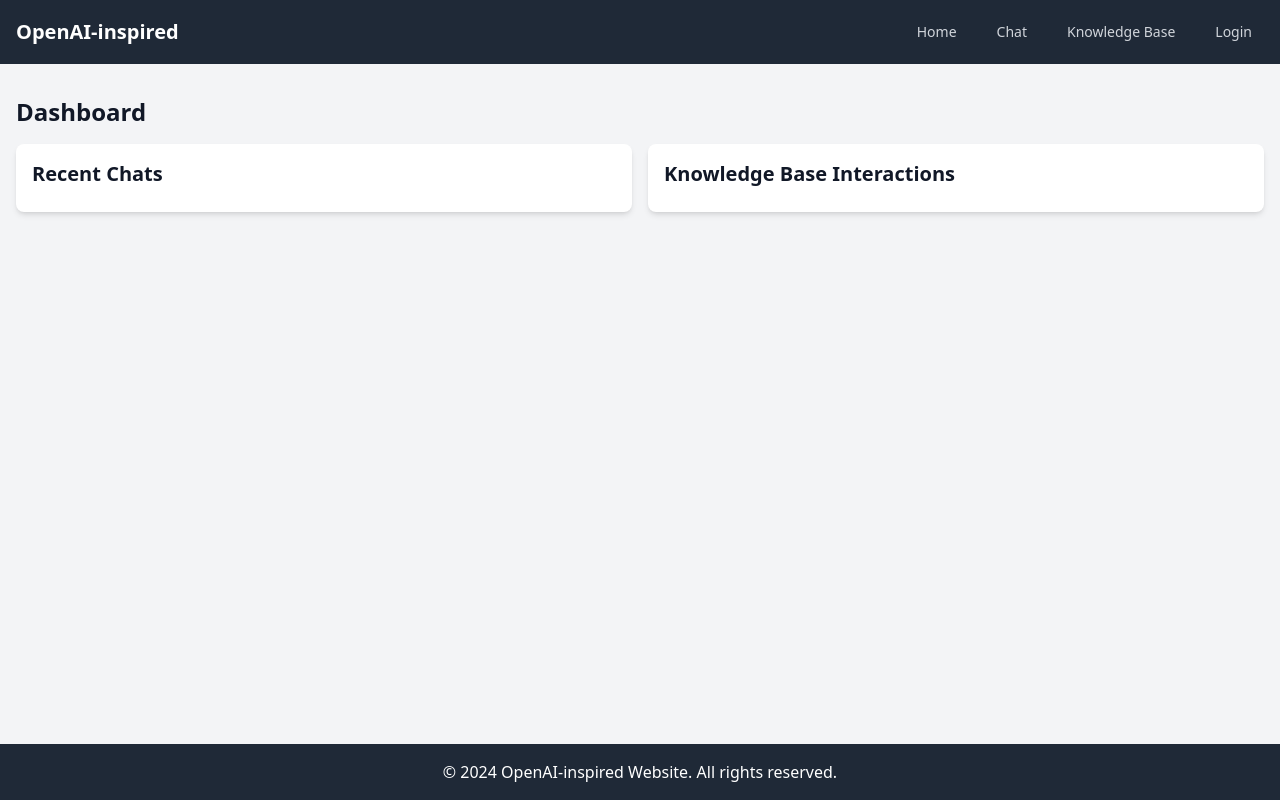
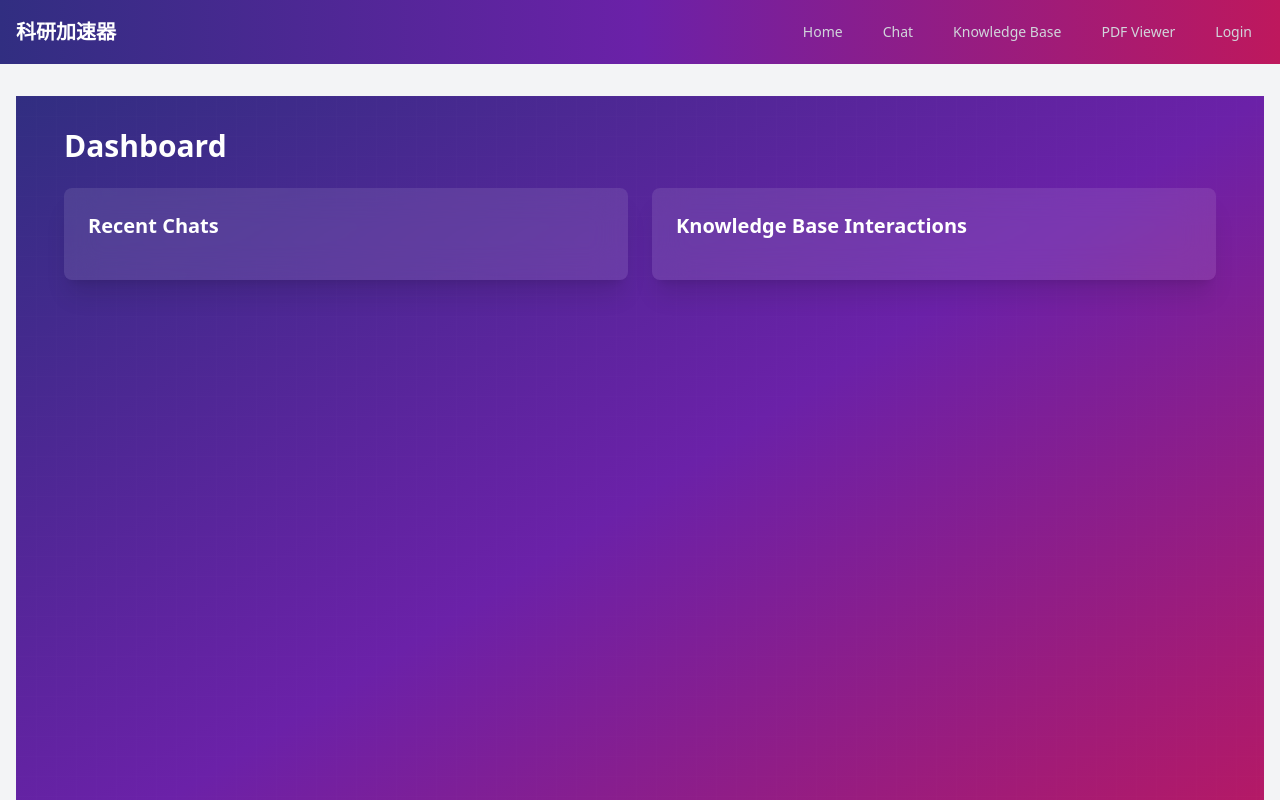
Before and after one commit to qixinbo/ResearchIdeaGenerator, a Vue app in the folder IdeaGenerator/frontend/: page /dashboard in a window 1280 px wide. Shown: the top 800 px of the page. Built offline with nearby package versions, Linux system fonts and the light colour scheme.

Commit message:
update UI

```diff
--- a/IdeaGenerator/frontend/index.html
+++ b/IdeaGenerator/frontend/index.html
@@ -4,7 +4,7 @@
     <meta charset="UTF-8" />
     <link rel="icon" type="image/svg+xml" href="/vite.svg" />
     <meta name="viewport" content="width=device-width, initial-scale=1.0" />
-    <title>Vite + Vue + TS</title>
+    <title>科研创新</title>
   </head>
   <body>
     <div id="app"></div>
--- a/IdeaGenerator/frontend/src/App.vue
+++ b/IdeaGenerator/frontend/src/App.vue
@@ -11,7 +11,7 @@ import Navbar from './components/Navbar.vue'
     </main>
     <footer class="bg-gray-800 text-white py-4">
       <div class="container mx-auto text-center">
-        &copy; 2024 OpenAI-inspired Website. All rights reserved.
+        &copy; 2024 Powered by Qi Xinbo. All rights reserved.
       </div>
     </footer>
   </div>
--- a/IdeaGenerator/frontend/src/components/Navbar.vue
+++ b/IdeaGenerator/frontend/src/components/Navbar.vue
@@ -19,24 +19,25 @@ const logout = async () => {
 </script>
 
 <template>
-  <nav class="bg-gray-800">
+  <nav class="bg-gradient-to-r from-indigo-900 via-purple-800 to-pink-700 backdrop-filter backdrop-blur-lg bg-opacity-30">
     <div class="container mx-auto px-4">
       <div class="flex items-center justify-between h-16">
         <div class="flex items-center">
-          <a href="/" class="text-white font-bold text-xl">OpenAI-inspired</a>
+          <a href="/" class="text-white font-bold text-xl">科研加速器</a>
         </div>
         <div class="hidden md:block">
           <div class="ml-10 flex items-baseline space-x-4">
-            <router-link to="/" class="text-gray-300 hover:text-white px-3 py-2 rounded-md text-sm font-medium">Home</router-link>
-            <router-link to="/chat" class="text-gray-300 hover:text-white px-3 py-2 rounded-md text-sm font-medium">Chat</router-link>
-            <router-link to="/knowledge-base" class="text-gray-300 hover:text-white px-3 py-2 rounded-md text-sm font-medium">Knowledge Base</router-link>
-            <router-link v-if="authStore.isAuthenticated" to="/dashboard" class="text-gray-300 hover:text-white px-3 py-2 rounded-md text-sm font-medium">Dashboard</router-link>
-            <button v-if="authStore.isAuthenticated" @click="logout" class="text-gray-300 hover:text-white px-3 py-2 rounded-md text-sm font-medium">Logout</button>
-            <router-link v-else to="/login" class="text-gray-300 hover:text-white px-3 py-2 rounded-md text-sm font-medium">Login</router-link>
+            <router-link to="/" class="nav-link">Home</router-link>
+            <router-link to="/chat" class="nav-link">Chat</router-link>
+            <router-link to="/knowledge-base" class="nav-link">Knowledge Base</router-link>
+            <router-link to="/pdf-viewer" class="nav-link">PDF Viewer</router-link>
+            <router-link v-if="authStore.isAuthenticated" to="/dashboard" class="nav-link">Dashboard</router-link>
+            <button v-if="authStore.isAuthenticated" @click="logout" class="nav-link">Logout</button>
+            <router-link v-else to="/login" class="nav-link">Login</router-link>
           </div>
         </div>
         <div class="md:hidden">
-          <button @click="toggleMenu" class="text-gray-300 hover:text-white focus:outline-none">
+          <button @click="toggleMenu" class="text-white hover:text-gray-200 focus:outline-none">
             <svg class="h-6 w-6" fill="none" viewBox="0 0 24 24" stroke="currentColor">
               <path v-if="!isMenuOpen" stroke-linecap="round" stroke-linejoin="round" stroke-width="2" d="M4 6h16M4 12h16M4 18h16" />
               <path v-else stroke-linecap="round" stroke-linejoin="round" stroke-width="2" d="M6 18L18 6M6 6l12 12" />
@@ -46,14 +47,45 @@ const logout = async () => {
       </div>
     </div>
     <div v-if="isMenuOpen" class="md:hidden">
-      <div class="px-2 pt-2 pb-3 space-y-1 sm:px-3">
-        <router-link to="/" class="text-gray-300 hover:text-white block px-3 py-2 rounded-md text-base font-medium">Home</router-link>
-        <router-link to="/chat" class="text-gray-300 hover:text-white block px-3 py-2 rounded-md text-base font-medium">Chat</router-link>
-        <router-link to="/knowledge-base" class="text-gray-300 hover:text-white block px-3 py-2 rounded-md text-base font-medium">Knowledge Base</router-link>
-        <router-link v-if="authStore.isAuthenticated" to="/dashboard" class="text-gray-300 hover:text-white block px-3 py-2 rounded-md text-base font-medium">Dashboard</router-link>
-        <button v-if="authStore.isAuthenticated" @click="logout" class="text-gray-300 hover:text-white block px-3 py-2 rounded-md text-base font-medium">Logout</button>
-        <router-link v-else to="/login" class="text-gray-300 hover:text-white block px-3 py-2 rounded-md text-base font-medium">Login</router-link>
+      <div class="px-2 pt-2 pb-3 space-y-1 sm:px-3 bg-indigo-900 bg-opacity-90">
+        <router-link to="/" class="nav-link-mobile">Home</router-link>
+        <router-link to="/chat" class="nav-link-mobile">Chat</router-link>
+        <router-link to="/knowledge-base" class="nav-link-mobile">Knowledge Base</router-link>
+        <router-link to="/pdf-viewer" class="nav-link-mobile">PDF Viewer</router-link>
+        <router-link v-if="authStore.isAuthenticated" to="/dashboard" class="nav-link-mobile">Dashboard</router-link>
+        <button v-if="authStore.isAuthenticated" @click="logout" class="nav-link-mobile">Logout</button>
+        <router-link v-else to="/login" class="nav-link-mobile">Login</router-link>
       </div>
     </div>
   </nav>
 </template>
+
+<style scoped>
+.nav-link {
+  @apply text-gray-300 hover:text-white px-3 py-2 rounded-md text-sm font-medium transition duration-300 ease-in-out relative overflow-hidden;
+}
+
+.nav-link::before {
+  content: '';
+  @apply absolute inset-0 bg-gradient-to-r from-blue-500 to-purple-500 opacity-0 transition-opacity duration-300 ease-in-out;
+  z-index: -1;
+}
+
+.nav-link:hover::before {
+  @apply opacity-100;
+}
+
+.nav-link-mobile {
+  @apply text-gray-300 hover:text-white block px-3 py-2 rounded-md text-base font-medium transition duration-300 ease-in-out relative overflow-hidden;
+}
+
+.nav-link-mobile::before {
+  content: '';
+  @apply absolute inset-0 bg-gradient-to-r from-blue-500 to-purple-500 opacity-0 transition-opacity duration-300 ease-in-out;
+  z-index: -1;
+}
+
+.nav-link-mobile:hover::before {
+  @apply opacity-100;
+}
+</style>
--- a/IdeaGenerator/frontend/src/main.ts
+++ b/IdeaGenerator/frontend/src/main.ts
@@ -1,5 +1,3 @@
-declare module '*.vue'
-
 import { createApp } from 'vue'
 import { createPinia } from 'pinia'
 import { createRouter, createWebHistory } from 'vue-router'
@@ -10,6 +8,7 @@ import Chat from './views/Chat.vue'
 import KnowledgeBase from './views/KnowledgeBase.vue'
 import Dashboard from './views/Dashboard.vue'
 import Login from './views/Login.vue'
+import PDFViewer from './views/PDFViewer.vue'
 
 const router = createRouter({
   history: createWebHistory(),
@@ -19,6 +18,7 @@ const router = createRouter({
     { path: '/knowledge-base', component: KnowledgeBase },
     { path: '/dashboard', component: Dashboard },
     { path: '/login', component: Login },
+    { path: '/pdf-viewer', component: PDFViewer },
   ]
 })
 
--- a/IdeaGenerator/frontend/src/views/Dashboard.vue
+++ b/IdeaGenerator/frontend/src/views/Dashboard.vue
@@ -9,20 +9,22 @@ const knowledgeBaseStore = useKnowledgeBaseStore()
 </script>
 
 <template>
-  <div>
-    <h2 class="text-2xl font-bold mb-4">Dashboard</h2>
-    <div class="grid grid-cols-1 md:grid-cols-2 gap-4">
-      <div class="bg-white shadow-md rounded-lg p-4">
-        <h3 class="text-xl font-semibold mb-2">Recent Chats</h3>
-        <ul class="space-y-2">
+  <div class="min-h-screen bg-gradient-to-br from-indigo-900 via-purple-800 to-pink-700 py-8 px-4 relative overflow-hidden">
+    <div class="absolute inset-0 bg-grid-pattern opacity-10"></div>
+    <div class="max-w-6xl mx-auto relative z-10">
+      <h2 class="text-3xl font-bold mb-6 text-white">Dashboard</h2>
+      <div class="grid grid-cols-1 md:grid-cols-2 gap-6">
+        <div class="bg-white bg-opacity-10 backdrop-filter backdrop-blur-lg shadow-xl rounded-lg p-6">
+          <h3 class="text-xl font-semibold mb-4 text-white">Recent Chats</h3>
+          <ul class="space-y-2 text-gray-200">
             <li v-for="chat in chatStore.recentChats" :key="chat.id">
               {{ chat.title }} - {{ chat.date }}
             </li>
           </ul>
         </div>
-      <div class="bg-white shadow-md rounded-lg p-4">
-        <h3 class="text-xl font-semibold mb-2">Knowledge Base Interactions</h3>
-        <ul class="space-y-2">
+        <div class="bg-white bg-opacity-10 backdrop-filter backdrop-blur-lg shadow-xl rounded-lg p-6">
+          <h3 class="text-xl font-semibold mb-4 text-white">Knowledge Base Interactions</h3>
+          <ul class="space-y-2 text-gray-200">
             <li v-for="interaction in knowledgeBaseStore.recentInteractions" :key="interaction.id">
               {{ interaction.title }} - {{ interaction.date }}
             </li>
@@ -30,4 +32,13 @@ const knowledgeBaseStore = useKnowledgeBaseStore()
         </div>
       </div>
     </div>
+  </div>
 </template>
+
+<style scoped>
+.bg-grid-pattern {
+  background-image: linear-gradient(rgba(255, 255, 255, 0.1) 1px, transparent 1px),
+                    linear-gradient(90deg, rgba(255, 255, 255, 0.1) 1px, transparent 1px);
+  background-size: 20px 20px;
+}
+</style>
--- a/IdeaGenerator/frontend/src/views/Home.vue
+++ b/IdeaGenerator/frontend/src/views/Home.vue
@@ -1,10 +1,46 @@
 <template>
-  <div class="text-center">
-    <h1 class="text-4xl font-bold mb-8">Welcome to OpenAI-inspired Website</h1>
-    <p class="text-xl mb-8">Explore our knowledge base, chat with our AI, and manage your interactions.</p>
-    <div class="space-x-4">
-      <router-link to="/chat" class="btn btn-primary">Start Chatting</router-link>
-      <router-link to="/knowledge-base" class="btn btn-secondary">Explore Knowledge Base</router-link>
+  <div class="min-h-screen bg-gray-100 flex items-start justify-center px-4 pt-16 relative overflow-hidden">
+    <div class="absolute inset-0 bg-grid-pattern opacity-10"></div>
+    <div class="max-w-3xl w-full mx-auto text-center relative z-10 transform -translate-y-8 bg-white bg-opacity-20 backdrop-filter backdrop-blur-lg rounded-xl p-8 shadow-2xl">
+      <h1 class="text-4xl sm:text-5xl font-extrabold mb-4 text-gray-800">欢迎来到"科研加速器"</h1>
+      <p class="text-lg sm:text-xl mb-6 text-gray-600">Explore our knowledge base, chat with our AI, and manage your interactions.</p>
+      <div class="flex flex-col sm:flex-row justify-center space-y-3 sm:space-y-0 sm:space-x-4">
+        <router-link to="/chat" class="btn-primary">
+          Start Chatting
+        </router-link>
+        <router-link to="/knowledge-base" class="btn-secondary">
+          Explore Knowledge Base
+        </router-link>
+        <router-link to="/knowledge-base" class="btn-tertiary">
+          Manage Knowledge Base
+        </router-link>
+      </div>
     </div>
   </div>
 </template>
+
+<style scoped>
+.btn-primary,
+.btn-secondary,
+.btn-tertiary {
+  @apply px-4 py-2 rounded-lg font-semibold text-white shadow-md transition duration-300 ease-in-out transform hover:scale-105;
+}
+
+.btn-primary {
+  @apply bg-blue-600 hover:bg-blue-700;
+}
+
+.btn-secondary {
+  @apply bg-purple-600 hover:bg-purple-700;
+}
+
+.btn-tertiary {
+  @apply bg-pink-500 hover:bg-pink-600;
+}
+
+.bg-grid-pattern {
+  background-image: linear-gradient(rgba(0, 0, 0, 0.1) 1px, transparent 1px),
+                    linear-gradient(90deg, rgba(0, 0, 0, 0.1) 1px, transparent 1px);
+  background-size: 20px 20px;
+}
+</style>
--- a/IdeaGenerator/frontend/src/views/Login.vue
+++ b/IdeaGenerator/frontend/src/views/Login.vue
@@ -21,19 +21,41 @@ const login = async () => {
 </script>
 
 <template>
-  <div class="max-w-md mx-auto">
-    <h2 class="text-2xl font-bold mb-4">Login</h2>
-    <form @submit.prevent="login" class="space-y-4">
+  <div class="min-h-screen flex items-start justify-center bg-gray-100 pt-20 px-4 sm:px-6 lg:px-8">
+    <div class="max-w-md w-full space-y-8 bg-white bg-opacity-30 backdrop-filter backdrop-blur-lg rounded-xl p-8 shadow-2xl transform -translate-y-6">
       <div>
-        <label for="email" class="block mb-1">Email</label>
-        <input v-model="email" type="email" id="email" required class="input w-full">
+        <h2 class="mt-6 text-center text-3xl font-extrabold text-gray-900">Login to Your Account</h2>
       </div>
-      <div>
-        <label for="password" class="block mb-1">Password</label>
-        <input v-model="password" type="password" id="password" required class="input w-full">
-      </div>
-      <div v-if="errorMessage" class="text-red-600">{{ errorMessage }}</div>
-      <button type="submit" class="btn btn-primary w-full">Login</button>
-    </form>
+      <form @submit.prevent="login" class="mt-8 space-y-6">
+        <div class="rounded-md shadow-sm -space-y-px">
+          <div>
+            <label for="email" class="sr-only">Email address</label>
+            <input v-model="email" id="email" name="email" type="email" autocomplete="email" required
+              class="appearance-none rounded-none relative block w-full px-3 py-2 border border-gray-300 placeholder-gray-500 text-gray-900 rounded-t-md focus:outline-none focus:ring-indigo-500 focus:border-indigo-500 focus:z-10 sm:text-sm"
+              placeholder="Email address">
+          </div>
+          <div>
+            <label for="password" class="sr-only">Password</label>
+            <input v-model="password" id="password" name="password" type="password" autocomplete="current-password" required
+              class="appearance-none rounded-none relative block w-full px-3 py-2 border border-gray-300 placeholder-gray-500 text-gray-900 rounded-b-md focus:outline-none focus:ring-indigo-500 focus:border-indigo-500 focus:z-10 sm:text-sm"
+              placeholder="Password">
+          </div>
+        </div>
+
+        <div v-if="errorMessage" class="text-red-600 text-sm text-center">{{ errorMessage }}</div>
+
+        <div>
+          <button type="submit"
+            class="group relative w-full flex justify-center py-2 px-4 border border-transparent text-sm font-medium rounded-md text-white bg-indigo-600 hover:bg-indigo-700 focus:outline-none focus:ring-2 focus:ring-offset-2 focus:ring-indigo-500 transition duration-150 ease-in-out">
+            <span class="absolute left-0 inset-y-0 flex items-center pl-3">
+              <svg class="h-5 w-5 text-indigo-500 group-hover:text-indigo-400" xmlns="http://www.w3.org/2000/svg" viewBox="0 0 20 20" fill="currentColor" aria-hidden="true">
+                <path fill-rule="evenodd" d="M5 9V7a5 5 0 0110 0v2a2 2 0 012 2v5a2 2 0 01-2 2H5a2 2 0 01-2-2v-5a2 2 0 012-2zm8-2v2H7V7a3 3 0 016 0z" clip-rule="evenodd" />
+              </svg>
+            </span>
+            Sign in
+          </button>
+        </div>
+      </form>
+    </div>
   </div>
 </template>
--- /dev/null
+++ b/IdeaGenerator/frontend/src/views/PDFViewer.vue
@@ -0,0 +1,53 @@
+<script setup lang="ts">
+import { ref, computed } from 'vue'
+import VuePdfEmbed from 'vue-pdf-embed'
+
+// 模拟文件列表，实际应用中这可能来自API或存储
+const pdfFiles = ref([
+  { id: 1, name: 'Document 1.pdf', url: '/path/to/document1.pdf' },
+  { id: 2, name: 'Document 2.pdf', url: '/path/to/document2.pdf' },
+  { id: 3, name: 'Document 3.pdf', url: '/path/to/document3.pdf' },
+])
+
+const selectedFileId = ref(null)
+
+const selectedFile = computed(() =>
+  pdfFiles.value.find(file => file.id === selectedFileId.value)
+)
+
+const selectFile = (fileId) => {
+  selectedFileId.value = fileId
+}
+</script>
+
+<template>
+  <div class="container mx-auto px-4 py-8">
+    <h2 class="text-3xl font-bold mb-8 text-center text-gray-800">PDF Viewer</h2>
+
+    <div class="grid grid-cols-1 md:grid-cols-3 gap-8">
+      <!-- File list -->
+      <div class="bg-white rounded-lg shadow-lg p-6 border border-gray-200">
+        <h3 class="text-2xl font-semibold mb-4 text-gray-700">File List</h3>
+        <ul class="space-y-2">
+          <li v-for="file in pdfFiles" :key="file.id"
+              @click="selectFile(file.id)"
+              class="cursor-pointer p-2 rounded hover:bg-gray-100 transition duration-200"
+              :class="{ 'bg-blue-100': file.id === selectedFileId }">
+            {{ file.name }}
+          </li>
+        </ul>
+      </div>
+
+      <!-- PDF Viewer -->
+      <div class="md:col-span-2 bg-white rounded-lg shadow-lg p-6 border border-gray-200">
+        <h3 class="text-2xl font-semibold mb-4 text-gray-700">PDF Viewer</h3>
+        <div v-if="selectedFile" class="w-full h-[600px]">
+          <VuePdfEmbed :source="selectedFile.url" />
+        </div>
+        <div v-else class="text-center text-gray-600">
+          Select a file to view
+        </div>
+      </div>
+    </div>
+  </div>
+</template>
```
Also changed, not shown: IdeaGenerator/frontend/package.json (+11 -8 lines), IdeaGenerator/frontend/src/stores/knowledgeBase.ts (+28 -26 lines), IdeaGenerator/frontend/src/views/KnowledgeBase.vue (+50 -12 lines), 1 other file (tests, documents, lock files or other folders). Lines whose indentation alone changed are shown as unchanged.
